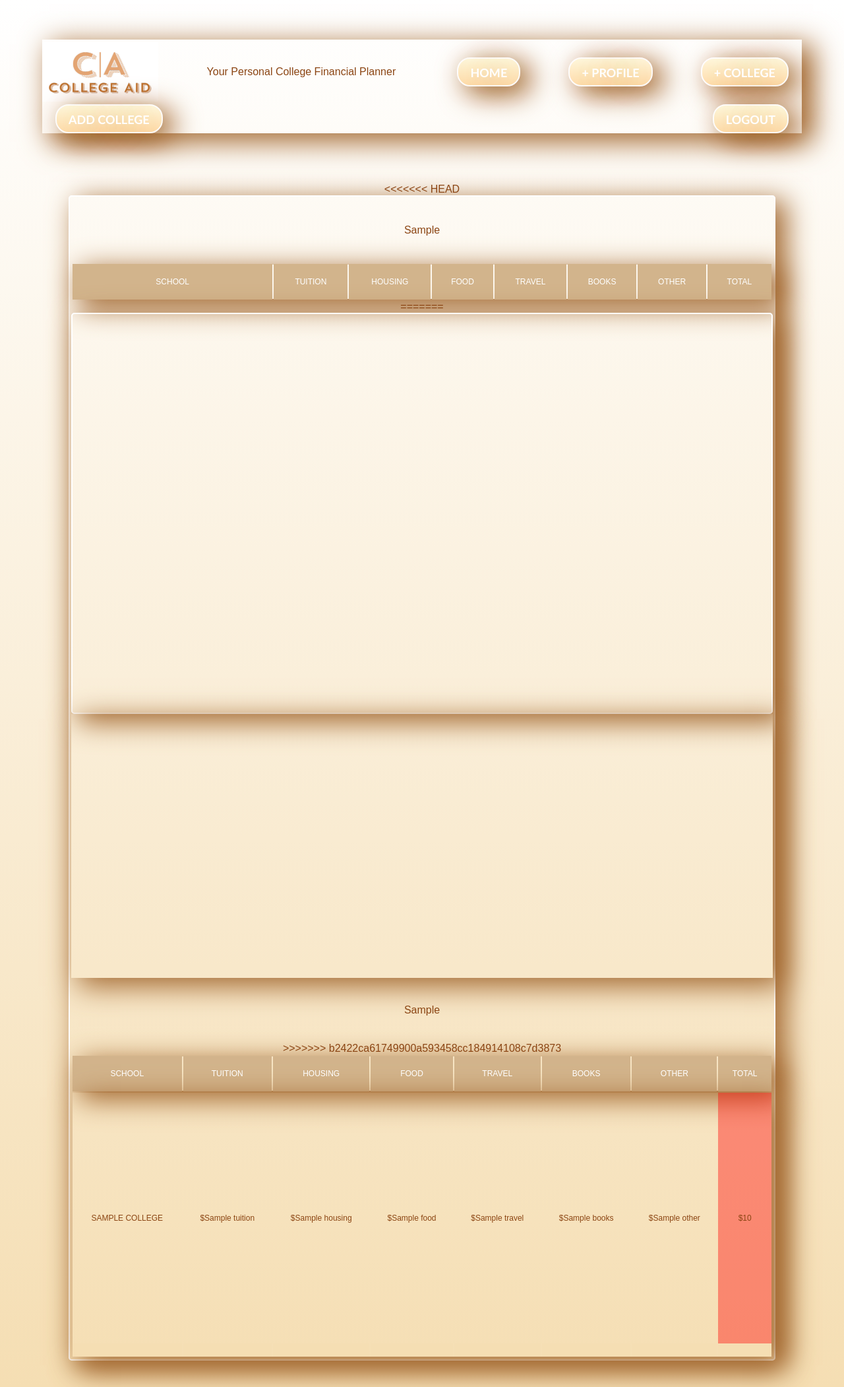
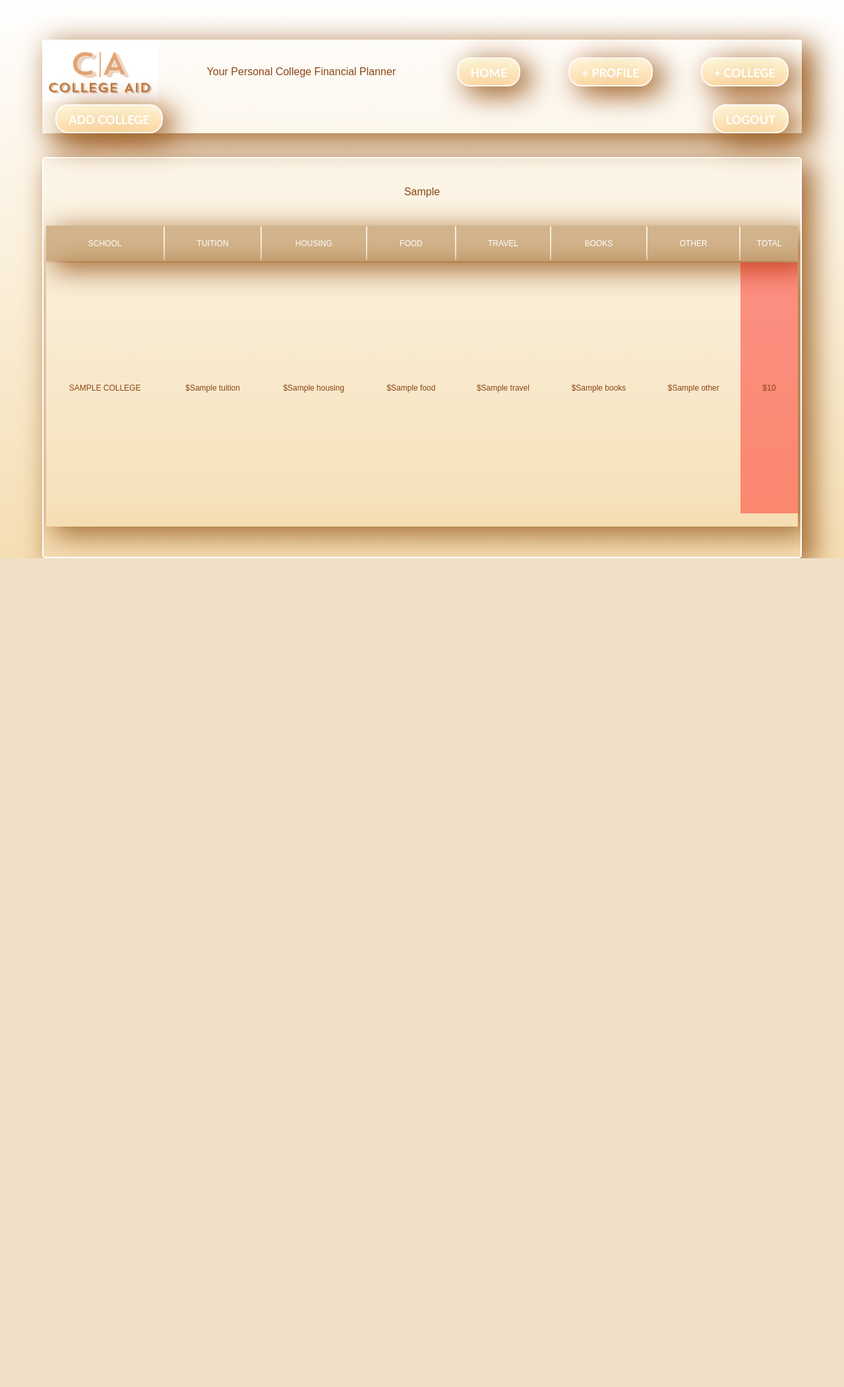
Before and after one commit to AshaBrianna/Aid_by_AID, a Python web app: template templates/MainPage.html in a window 1280 px wide. Shown: the whole page at 66% size. After the commit the page ends 846 px from the top, so only its background shows below. Run offline with Jinja, Linux system fonts and the light colour scheme; the template is opened without the code that fills it: most values are stand-ins (such as "Sample title", 1, 10 or a date in 2020); lists and menus that the app fills with data are empty.

Commit message:
adding html fixes

```diff
--- a/templates/MainPage.html
+++ b/templates/MainPage.html
@@ -29,32 +29,6 @@
     </div>
     <br>
     <br>
-  <div class="marginneeded">
-<<<<<<< HEAD
-  <div class="spreadsheet container">
-    <div class="tbl-header">
-      <table id="college_table">
-        <thead>
-          <tr>
-            <th width = 29% >School</th>
-            <th>Tuition</th>
-            <th>Housing</th>
-            <th>Food</th>
-            <th>Travel</th>
-            {% for flight_prices in prices %}
-            <p>{{flight_prices}}</p>
-            {%endfor%}
-            <th class="drag">Books</th>
-            <th class="drag">Other</th>
-            <th class="drag">Total</th>
-          </tr>
-        </thead>
-      </table>
-    </div>
-    <div class="tbl-content">
-      <table>
-          <tbody class="tbl-content">
-=======
   <div class="spreadsheet container scroll">
     <table >
           <thead id="college_table">
@@ -73,7 +47,6 @@
             </tr>
           </thead>
           <tbody>
->>>>>>> b2422ca61749900a593458cc184914108c7d3873
             {% for colleges in college %}
             {% set total = colleges['tuition'] + colleges['books'] + colleges['housing'] + colleges['food'] + colleges['other'] + colleges['travel'] - colleges['grants'] %}
               <tr>
@@ -94,8 +67,6 @@
       </table>
 </div>
 </div>
-<!-- <script type="text/javascript" src="scripts/MainPage.js"> -->
-
 </script>
   </body>
 </html>
```
